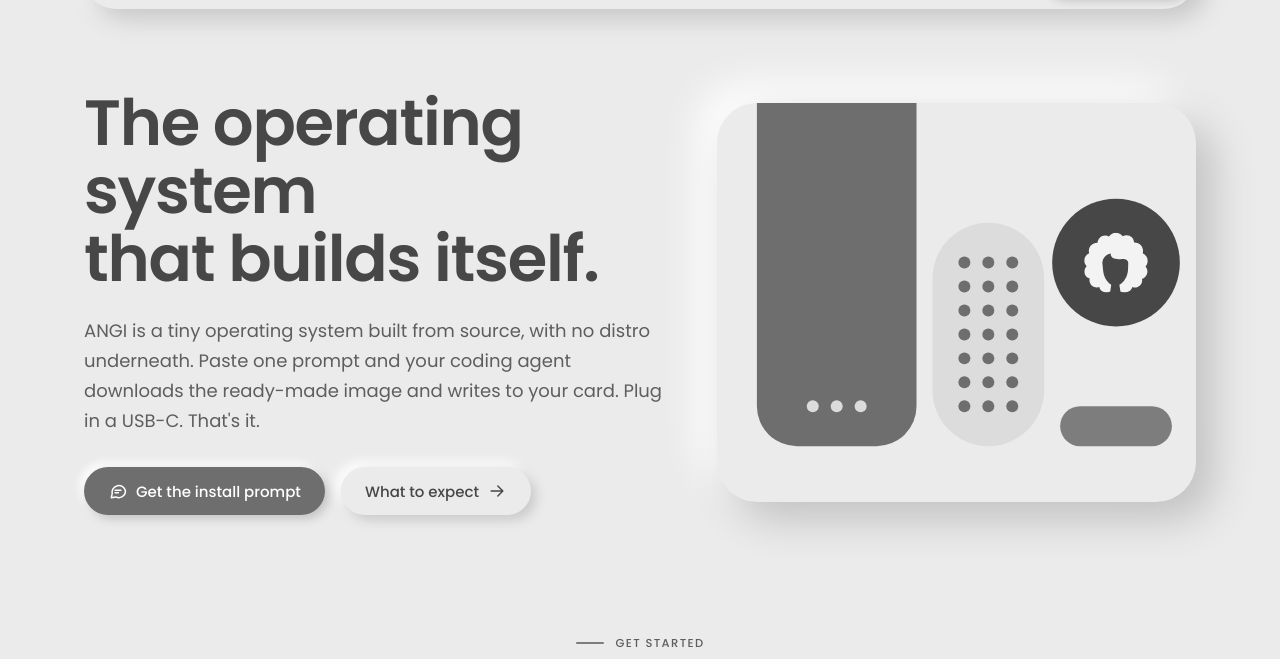
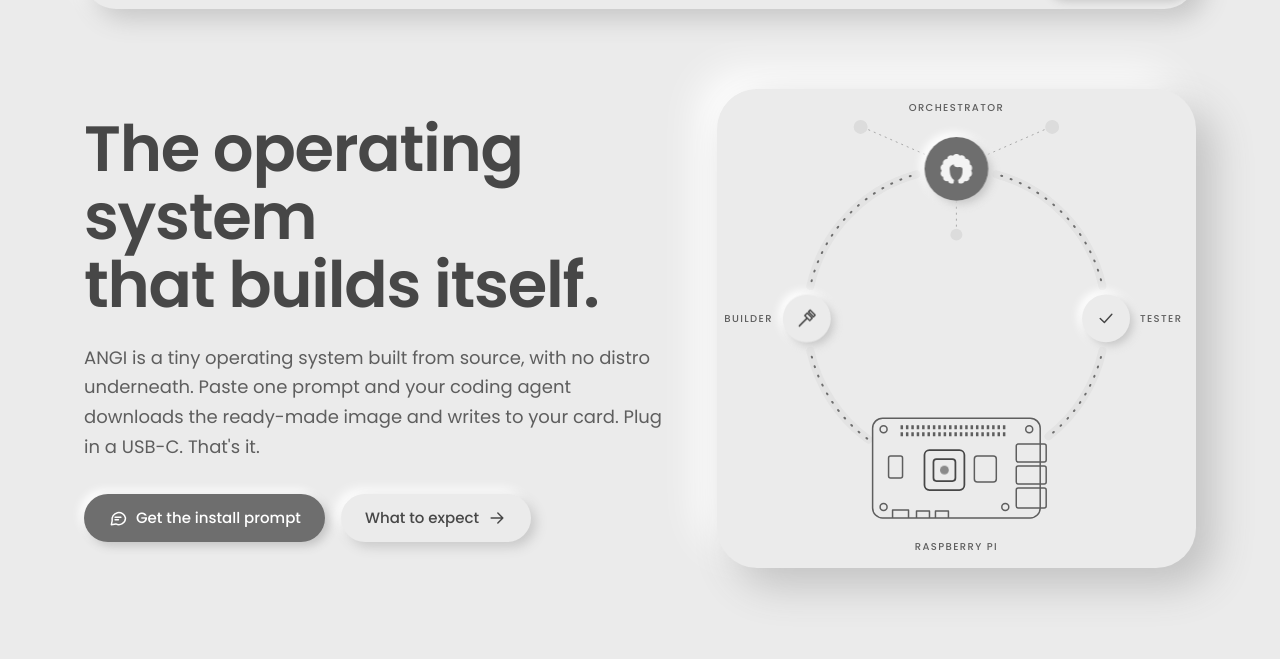
Before and after one commit to danaia/AGX, a plain HTML site: page website/index.html in a window 1280 px wide. Shown: the part 71-730 px from the top of the page. Drawn offline with Linux system fonts and the light colour scheme.

Commit message:
feat: update hero art SVG and styles for self-building loop visualization

```diff
--- a/website/index.html
+++ b/website/index.html
@@ -43,24 +43,59 @@
     </div>
     </div>
     <div class="hero-art">
-      <!-- Pebble cover composition: one graphite slab bled off the top, a soft
-           pill of discs, an ink disc holding the ANGI mark, a rule pill. -->
-      <svg viewBox="0 0 480 400" preserveAspectRatio="xMidYMid slice" role="img" aria-label="ANGI">
-        <rect class="graphite" x="40" y="-40" width="160" height="384" rx="40"/>
-        <circle class="cut" cx="96" cy="304" r="6"/><circle class="cut" cx="120" cy="304" r="6"/><circle class="cut" cx="144" cy="304" r="6"/>
-        <rect class="soft-fill" x="216" y="120" width="112" height="224" rx="56"/>
-        <g class="dot">
-          <circle cx="248" cy="160" r="6"/><circle cx="272" cy="160" r="6"/><circle cx="296" cy="160" r="6"/>
-          <circle cx="248" cy="184" r="6"/><circle cx="272" cy="184" r="6"/><circle cx="296" cy="184" r="6"/>
-          <circle cx="248" cy="208" r="6"/><circle cx="272" cy="208" r="6"/><circle cx="296" cy="208" r="6"/>
-          <circle cx="248" cy="232" r="6"/><circle cx="272" cy="232" r="6"/><circle cx="296" cy="232" r="6"/>
-          <circle cx="248" cy="256" r="6"/><circle cx="272" cy="256" r="6"/><circle cx="296" cy="256" r="6"/>
-          <circle cx="248" cy="280" r="6"/><circle cx="272" cy="280" r="6"/><circle cx="296" cy="280" r="6"/>
-          <circle cx="248" cy="304" r="6"/><circle cx="272" cy="304" r="6"/><circle cx="296" cy="304" r="6"/>
+      <!-- The self-building loop: the orchestrator hands work to the builder,
+           the builder updates the Pi, the tester checks it and reports back. -->
+      <svg viewBox="0 0 480 480" role="img" aria-label="A swarm of agents building and testing ANGI on a Raspberry Pi, in a loop">
+        <defs>
+          <filter id="raise" x="-60%" y="-60%" width="220%" height="220%">
+            <feDropShadow dx="4" dy="4" stdDeviation="4" flood-color="#c6c6c6"/>
+            <feDropShadow dx="-4" dy="-4" stdDeviation="4" flood-color="#ffffff"/>
+          </filter>
+        </defs>
+
+        <!-- loop: one circle through the agents and the Pi -->
+        <g class="track"><path d="M199.9 85.5 A150 150 0 0 0 93.6 197.5"/><path d="M93.6 262.5 A150 150 0 0 0 151.8 351.4"/><path d="M332.3 348.2 A150 150 0 0 0 386.4 262.5"/><path d="M386.4 197.5 A150 150 0 0 0 280.1 85.5"/></g>
+        <g class="flow"><path d="M199.9 85.5 A150 150 0 0 0 93.6 197.5"/><path d="M93.6 262.5 A150 150 0 0 0 151.8 351.4"/><path d="M332.3 348.2 A150 150 0 0 0 386.4 262.5"/><path d="M386.4 197.5 A150 150 0 0 0 280.1 85.5"/></g>
+
+        <!-- the swarm: small helpers around the orchestrator -->
+        <g class="faint"><path d="M214 68 L150 40"/><path d="M266 68 L330 40"/><path d="M240 112 V140"/></g>
+        <circle class="mote" cx="144" cy="38" r="7"/><circle class="mote" cx="336" cy="38" r="7"/><circle class="mote" cx="240" cy="146" r="6"/>
+
+        <!-- Raspberry Pi, contour drawing -->
+        <g transform="translate(0 74)">
+        <g class="board">
+          <rect x="156" y="256" width="168" height="100" rx="10"/>
+          <circle cx="167" cy="267" r="3.5"/><circle cx="313" cy="267" r="3.5"/>
+          <circle cx="167" cy="345" r="3.5"/><circle cx="289" cy="345" r="3.5"/>
+          <path class="pins" d="M184 265 H292 M184 272 H292"/>
+          <rect x="258" y="294" width="22" height="26" rx="3"/>
+          <rect x="300" y="282" width="30" height="18" rx="2"/>
+          <rect x="300" y="304" width="30" height="18" rx="2"/>
+          <rect x="300" y="326" width="30" height="20" rx="2"/>
+          <path d="M176 356 v-8 h16 v8 M200 356 v-7 h13 v7 M219 356 v-7 h13 v7"/>
+          <rect x="172" y="294" width="14" height="22" rx="2"/>
         </g>
-        <circle class="ink" cx="400" cy="160" r="64"/>
-        <use class="bug-on-ink" href="#bug" x="368" y="130" width="64" height="60"/>
-        <rect class="rule" x="344" y="304" width="112" height="40" rx="20"/>
+        <g class="soc">
+          <rect x="208" y="288" width="40" height="40" rx="5"/>
+          <rect x="217" y="297" width="22" height="22" rx="3"/>
+        </g>
+        <circle class="pulse" cx="228" cy="308" r="4"/>
+        </g>
+
+        <!-- agents -->
+        <circle class="node graphite" cx="240" cy="80" r="32" filter="url(#raise)"/>
+        <use class="bug-on-ink" href="#bug" x="224" y="65" width="32" height="30"/>
+        <circle class="node" cx="90" cy="230" r="24" filter="url(#raise)"/>
+        <use class="glyph" href="#i-hammer" x="80" y="220" width="20" height="20"/>
+        <circle class="node" cx="390" cy="230" r="24" filter="url(#raise)"/>
+        <use class="glyph" href="#i-check" x="380" y="220" width="20" height="20"/>
+
+        <g class="cap">
+          <text x="240" y="22">ORCHESTRATOR</text>
+          <text x="56" y="234" class="end">BUILDER</text>
+          <text x="424" y="234" class="start">TESTER</text>
+          <text x="240" y="462">RASPBERRY PI</text>
+        </g>
       </svg>
     </div>
   </div>
--- a/website/site.css
+++ b/website/site.css
@@ -63,14 +63,24 @@ h3{font-size:18px;line-height:26px;font-weight:500;letter-spacing:-.005em}
 /* hero */
 .hero{padding:160px 0 88px}
 .hero-grid{display:grid;grid-template-columns:minmax(0,1.1fr) minmax(0,.9fr);gap:var(--space-12);align-items:center}
-.hero-art{border-radius:var(--radius-xl);background:var(--surface);box-shadow:var(--shadow-raised-lg);overflow:hidden;aspect-ratio:6/5}
+.hero-art{border-radius:var(--radius-xl);background:var(--surface);box-shadow:var(--shadow-raised-lg);overflow:hidden;aspect-ratio:1/1}
 .hero-art svg{width:100%;height:100%}
-.hero-art .graphite{fill:var(--graphite)}
-.hero-art .soft-fill{fill:var(--graphite-soft)}
-.hero-art .ink{fill:var(--ink)}
-.hero-art .rule{fill:var(--line-strong)}
-.hero-art .dot{fill:var(--graphite)}
-.hero-art .cut{fill:var(--graphite-soft)}
+.hero-art .node{fill:var(--surface)}
+.hero-art .node.graphite{fill:var(--graphite)}
+.hero-art .glyph{fill:none;stroke:var(--ink);stroke-width:1.75;stroke-linecap:round;stroke-linejoin:round}
+.hero-art .track{fill:none;stroke:var(--surface-sunken);stroke-width:8;stroke-linecap:round}
+.hero-art .flow{fill:none;stroke:var(--graphite);stroke-width:2;stroke-linecap:round;stroke-dasharray:1 9;animation:loop 1.4s linear infinite}
+.hero-art .faint{fill:none;stroke:var(--line-strong);stroke-width:1;stroke-dasharray:2 4;opacity:.6}
+.hero-art .mote{fill:var(--graphite-soft)}
+.hero-art .board{fill:none;stroke:var(--ink-muted);stroke-width:1.5;stroke-linejoin:round}
+.hero-art .board .pins{stroke-width:4;stroke-dasharray:2.5 2.9}
+.hero-art .soc{fill:none;stroke:var(--ink);stroke-width:1.75}
+.hero-art .pulse{fill:var(--graphite);animation:beat 2.8s ease-in-out infinite;transform-box:fill-box;transform-origin:center}
+.hero-art .cap{font:500 10px var(--font-sans);letter-spacing:.14em;fill:var(--ink-muted);text-anchor:middle}
+.hero-art .cap .end{text-anchor:end}
+.hero-art .cap .start{text-anchor:start}
+@keyframes loop{to{stroke-dashoffset:-10}}
+@keyframes beat{0%,100%{opacity:.35;transform:scale(.8)}50%{opacity:1;transform:scale(1.25)}}
 .page-hero{padding:152px 0 48px}
 .page-hero h1{max-width:820px}
 
@@ -244,7 +254,7 @@ footer .flinks a:hover{color:var(--ink)}
 @media (prefers-reduced-motion:reduce){
   html{scroll-behavior:auto}
   .reveal{opacity:1;transform:none;transition:none}
-  .wire div::before,.wire div::after,.wire-s::before,.wire-s::after{animation:none}
+  .wire div::before,.wire div::after,.wire-s::before,.wire-s::after,.hero-art .flow,.hero-art .pulse{animation:none}
   .btn,.img-card,.tabs button{transition:none}
 }
 
```
